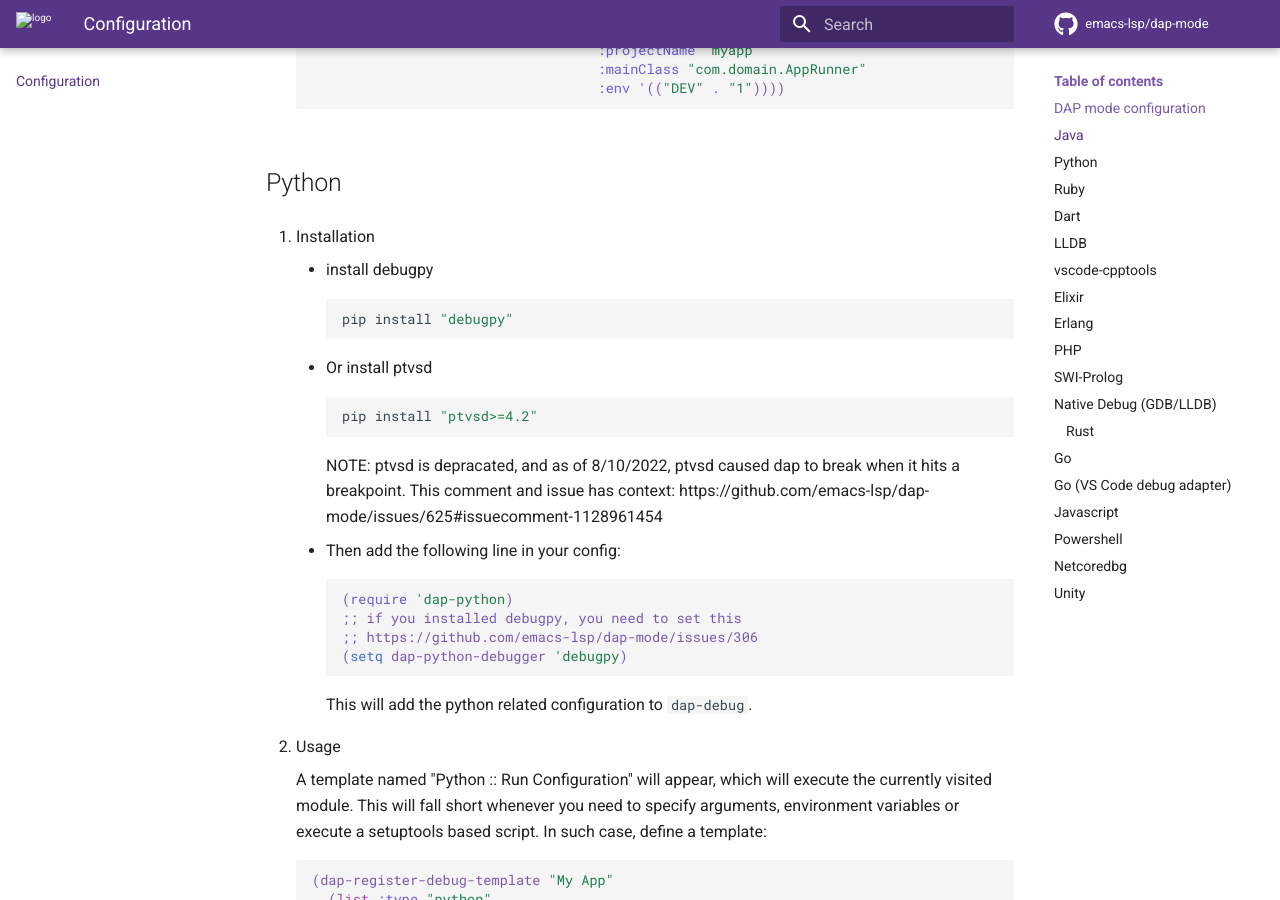
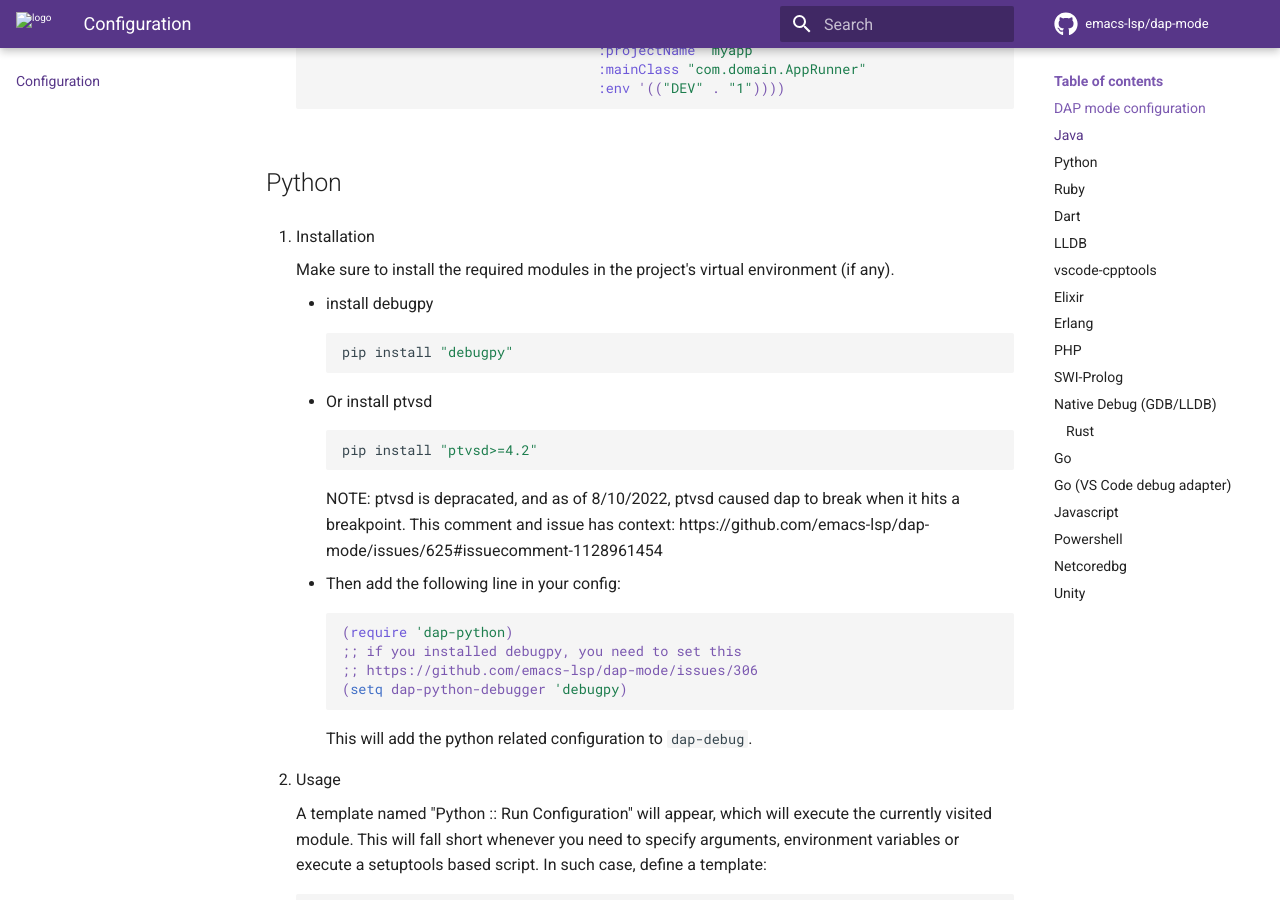
Before and after one commit to emacs-lsp/dap-mode, an MkDocs documentation site: the page built from docs/page/configuration.md, in a window 1280 px wide and 900 px high, scrolled down 1558 px. Built offline with MkDocs 1.6.1 and Material for MkDocs 9.7.7, drawn with Linux system fonts in a browser that asks for light colours; comment, search, counter and statistics services are not loaded.

Commit message:
Improve documentation for configuring Python support.

````diff
--- a/docs/page/configuration.md
+++ b/docs/page/configuration.md
@@ -76,6 +76,9 @@ settings.
 ## Python
 
 1.  Installation
+
+	Make sure to install the required modules in the project's virtual
+    environment (if any).
 
     - install debugpy
     ``` bash
````
